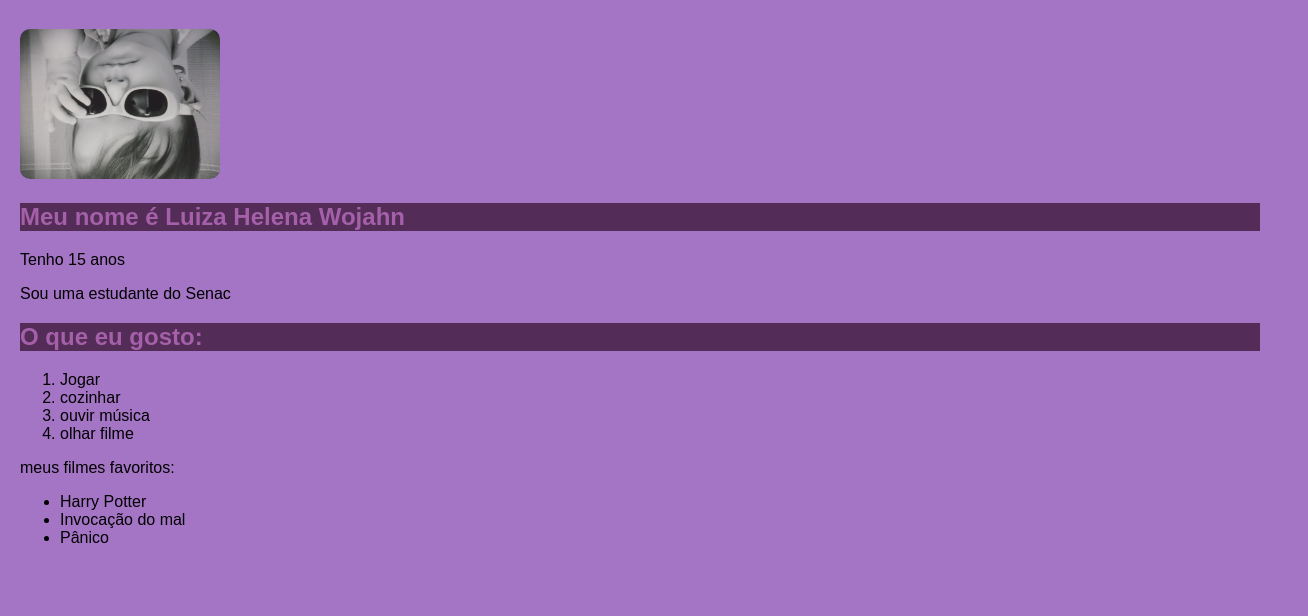
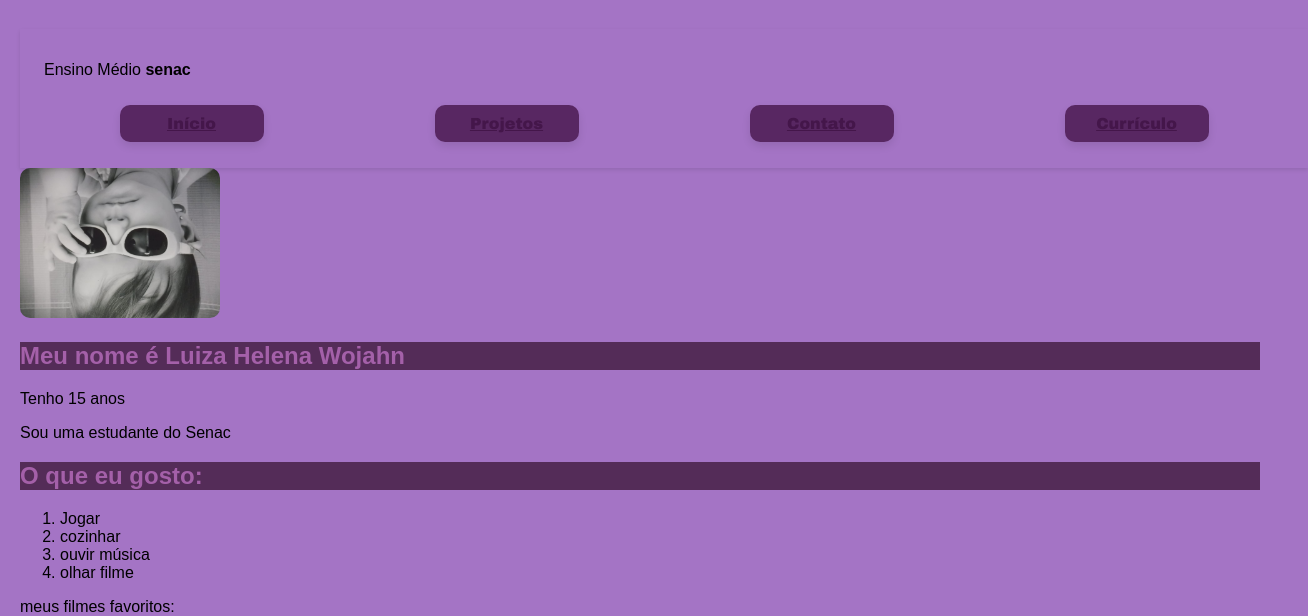
Before and after one commit to senacscsrs/LuizaW, a plain HTML site: page teste/index.html in a window 1280 px wide. Shown: the part 110-726 px from the top of the page, 1308 px wide, since content can reach past the window. Drawn offline with Linux system fonts and the light colour scheme.

Commit message:
tentativa 1 header

```diff
--- a/projetos/style.css
+++ b/projetos/style.css
@@ -56,3 +56,63 @@ body {
       transition: transform 0.2s;
       transform: scale(1.05);
     }
+    header {
+      background-color: var(--primary-color);
+      color: var(--text-light);
+      padding: 1rem 1.5rem;
+      position: sticky;
+      top: 20px;
+      z-index: 1000;
+        box-shadow: 0 2px 4px rgba(0, 0, 0, 0.1);
+        size-adjust: 100%;
+
+    }
+    .informações {
+    background-color: #582762;
+
+    padding: 10px;
+    margin: 10px auto;
+    margin-right: auto;
+    margin-left: auto;
+    width: 10%;
+    border-radius: 10px;
+    box-shadow: 0 4px 8px rgba(0, 0, 0, 0.1);
+    color: #44164a;
+    transition: transform 0.2s;
+    font-family: 'arial black';
+    text-align: center;
+
+}
+    .informações a {
+    text-decoration: none;
+    background-color: #8e537c;
+    font-weight: bold;
+    color: #531263;
+}
+.informações:hover {
+    transform: scale(1.05);
+    background-color: #7e4b60;
+    color: #2c0d23;
+    box-shadow: 0 6px 12px rgba(0, 0, 0, 0.2);
+}
+header{
+    width: 100%;
+    height: auto;
+}
+.rodape{
+    background-color: #582762;
+    color: #060506;
+    text-align: center;
+    padding: 20px;
+    position: fixed;
+    bottom: 0;
+    width: 100%;
+    text-align: center;
+    padding: 5px;
+}
+.botaos {
+    display: flex;
+    justify-content: center;
+    align-items: center;
+    gap: 20px;
+}
--- a/teste/index.html
+++ b/teste/index.html
@@ -11,6 +11,21 @@
    <div class="introdução">
     <marquee><h1 class="rainbow-text">Bem-vindos(as)!</h1></marquee>
     </div>
+    <body>
+  <header>
+    <div class="navbar">
+      <nav>
+        <p id="senac" class="senac">Ensino Médio <b>senac</b></p>
+        <div class="botaos">
+          <a href="../index.html" class="informações">Início</a>
+          <a href="projetos/atividade.html" class="informações">Projetos</a>
+          <a href="contato/contato.html" class="informações">Contato</a>
+          <a href="curriculo.html/index.html" class="informações">Currículo</a>
+        </div>
+      </nav>
+    </div>
+  </header>
+</body>
     <img src="Luiza mini.jpeg" alt="Foto da Luiza Helena" width="200px">
     <h2>Meu nome é Luiza Helena Wojahn</h2>
     <p>Tenho 15 anos</p>
--- a/teste/style.css
+++ b/teste/style.css
@@ -24,11 +24,19 @@ div.gatos {
     justify-content: center;
     align-items: center;
 }
+header {
+      background-color: var(--primary-color);
+      color: var(--text-light);
+      padding: 1rem 1.5rem;
+      position: sticky;
+      top: 20px;
+      z-index: 1000;
+        box-shadow: 0 2px 4px rgba(0, 0, 0, 0.1);
+        size-adjust: 100%;
 
+    }
 
-
-
-        h2 {
+    h2 {
             color: #a460a9;
             background-color: #542c58;
         }
@@ -63,3 +71,52 @@ div.gatos {
 .zoom:hover {
   transform: scale(1.2);
 }
+.informações {
+    background-color: #582762;
+
+    padding: 10px;
+    margin: 10px auto;
+    margin-right: auto;
+    margin-left: auto;
+    width: 10%;
+    border-radius: 10px;
+    box-shadow: 0 4px 8px rgba(0, 0, 0, 0.1);
+    color: #44164a;
+    transition: transform 0.2s;
+    font-family: 'arial black';
+    text-align: center;
+
+}
+    .informações a {
+    text-decoration: none;
+    background-color: #8e537c;
+    font-weight: bold;
+    color: #531263;
+}
+.informações:hover {
+    transform: scale(1.05);
+    background-color: #7e4b60;
+    color: #2c0d23;
+    box-shadow: 0 6px 12px rgba(0, 0, 0, 0.2);
+}
+header{
+    width: 100%;
+    height: auto;
+}
+.rodape{
+    background-color: #582762;
+    color: #060506;
+    text-align: center;
+    padding: 20px;
+    position: fixed;
+    bottom: 0;
+    width: 100%;
+    text-align: center;
+    padding: 5px;
+}
+.botaos {
+    display: flex;
+    justify-content: center;
+    align-items: center;
+    gap: 20px;
+}
```
Also changed, not shown: projetos/atividade.html (+15 -0 lines).
